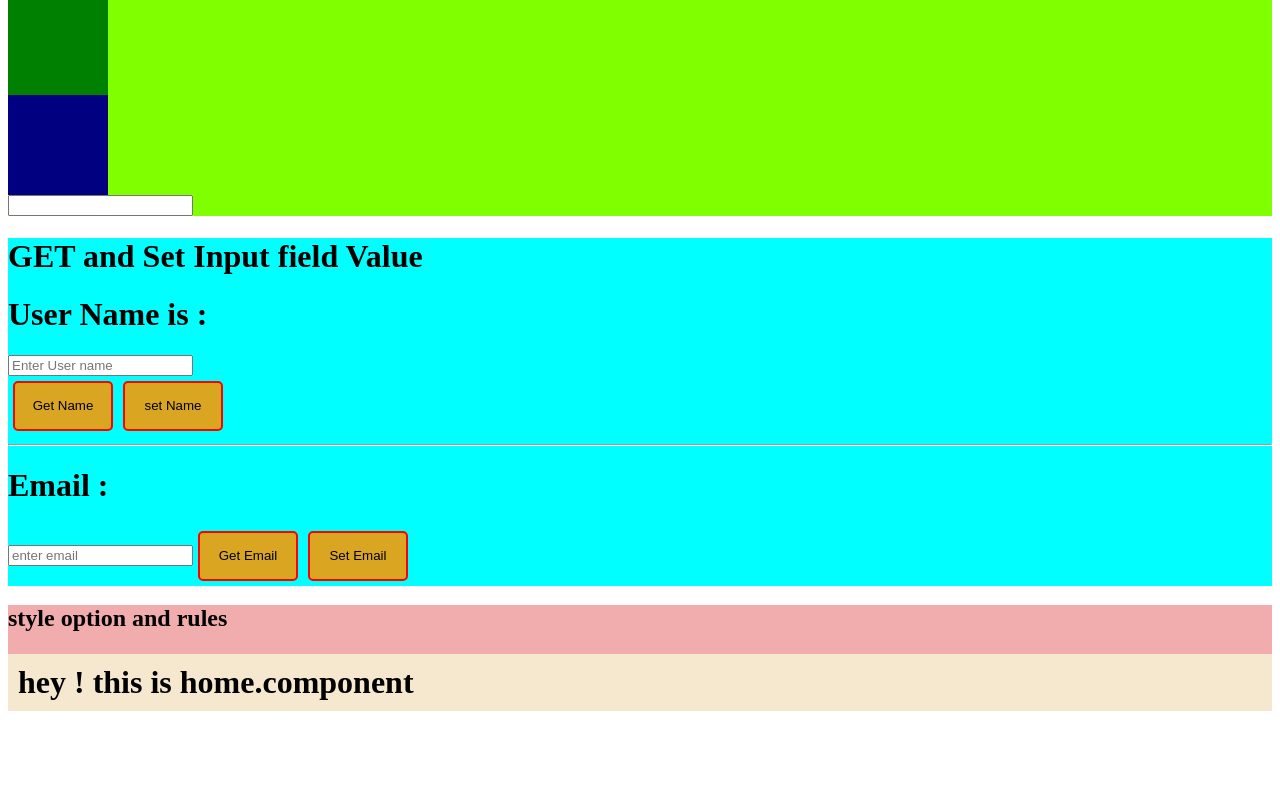
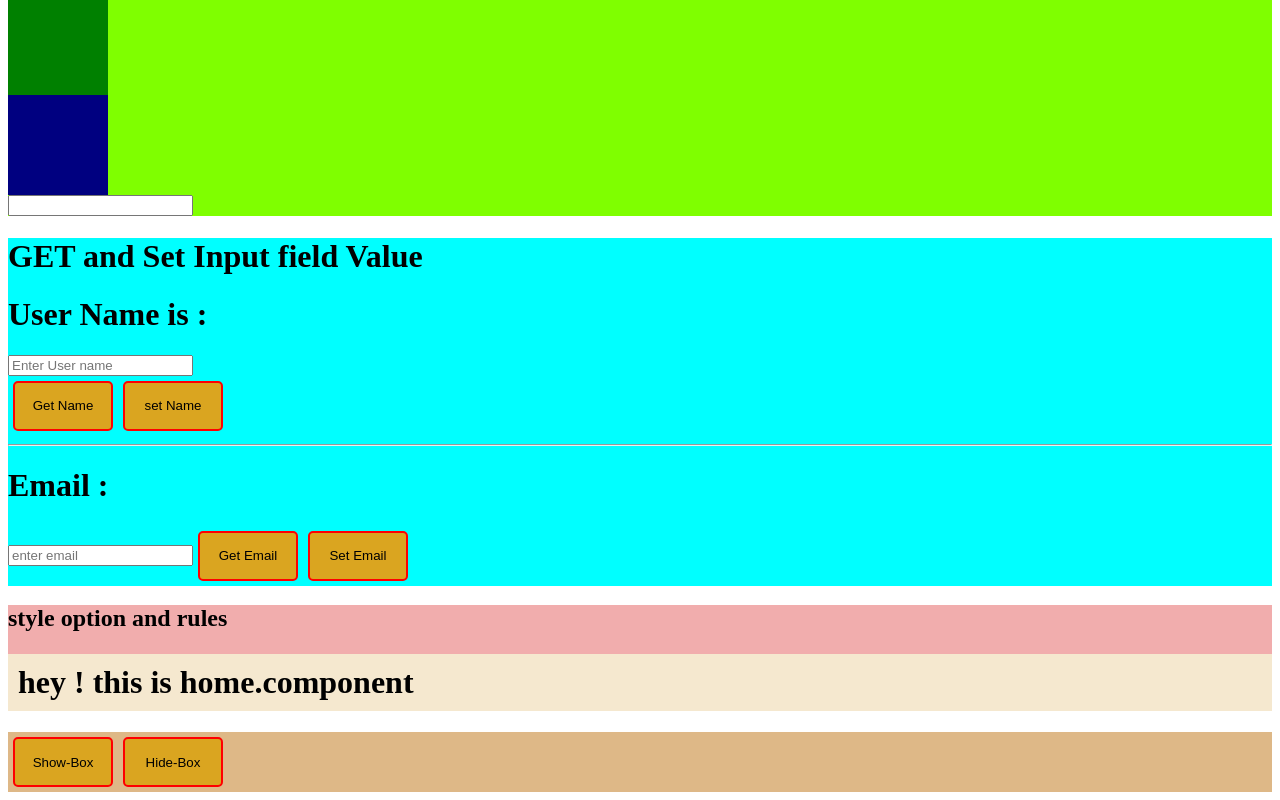
Before and after one commit to avinash-kurandale/Angular, an Angular app: page / in a window 1280 px wide. Shown: the part 595-1395 px from the top of the page. Before the commit the page ends 1327 px from the top, so only its background shows below. Built offline with nearby package versions, Linux system fonts and the light colour scheme.

Commit message:
if else - hide and show box

```diff
--- a/src/app/app.component.html
+++ b/src/app/app.component.html
@@ -84,3 +84,19 @@
   <!-- work is done in home components check it out -->
 
   <app-home></app-home>
+
+
+  <!-- IF ELSE in Angular | hide show | toggle  -->
+
+         <div class="if-else">
+              <button (click)="showBox()">Show-Box</button>
+              <button (click)="hideBox()">Hide-Box</button>
+
+              @if(isBoxVisible){
+                <div class="green-box">
+
+                </div>
+              }@else{
+                <P>box is hidden, click on show box to see box</P>
+              }
+         </div>
--- a/src/app/app.component.scss
+++ b/src/app/app.component.scss
@@ -32,3 +32,8 @@
     margin: auto;
     margin-bottom: 30px;
 }
+
+// for if-else green-box
+.if-else{
+    background-color: burlywood;
+}
--- a/src/app/app.component.ts
+++ b/src/app/app.component.ts
@@ -83,4 +83,15 @@
 //  style option in angular
 // imports: [RouterOutlet,HomeComponent], here homecomponent is imported in ts file of appcomponent
 
+
+//if and else in angular | hide and show circle
+    isBoxVisible: boolean = true;
+
+    showBox(){
+      this.isBoxVisible=true;
+    }
+
+    hideBox(){
+      this.isBoxVisible=false;
+    }
 }
```
